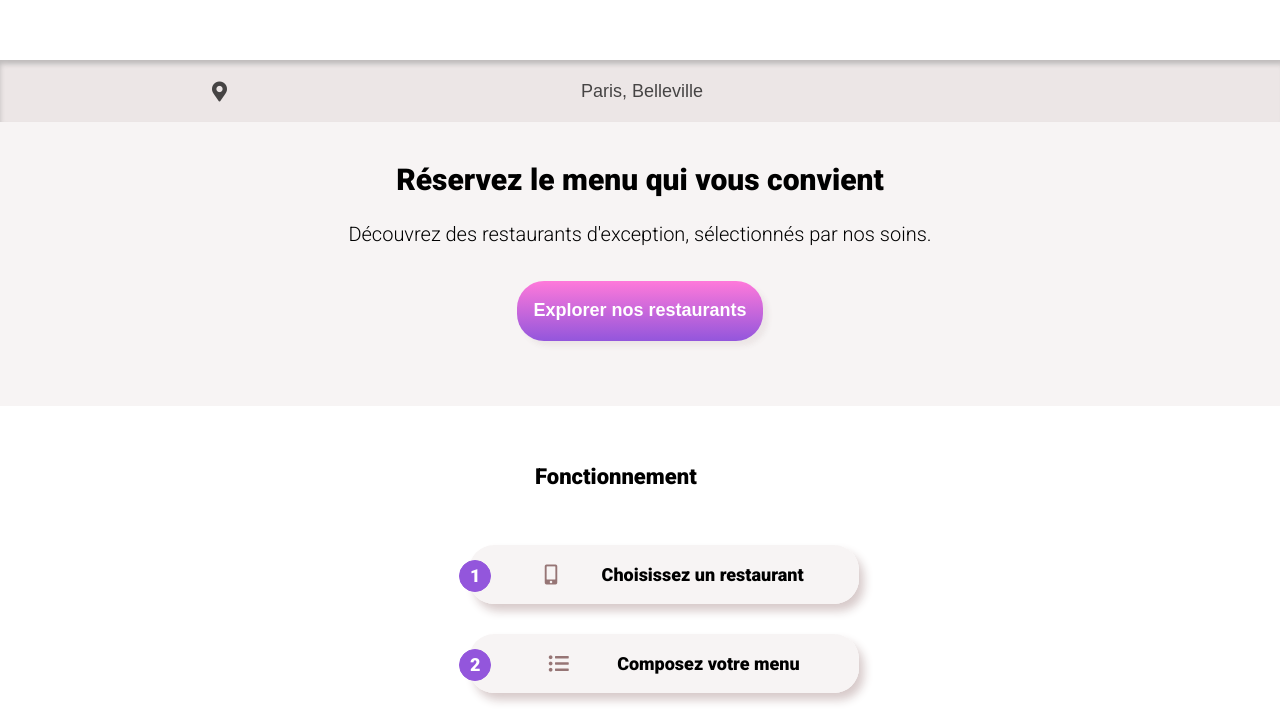
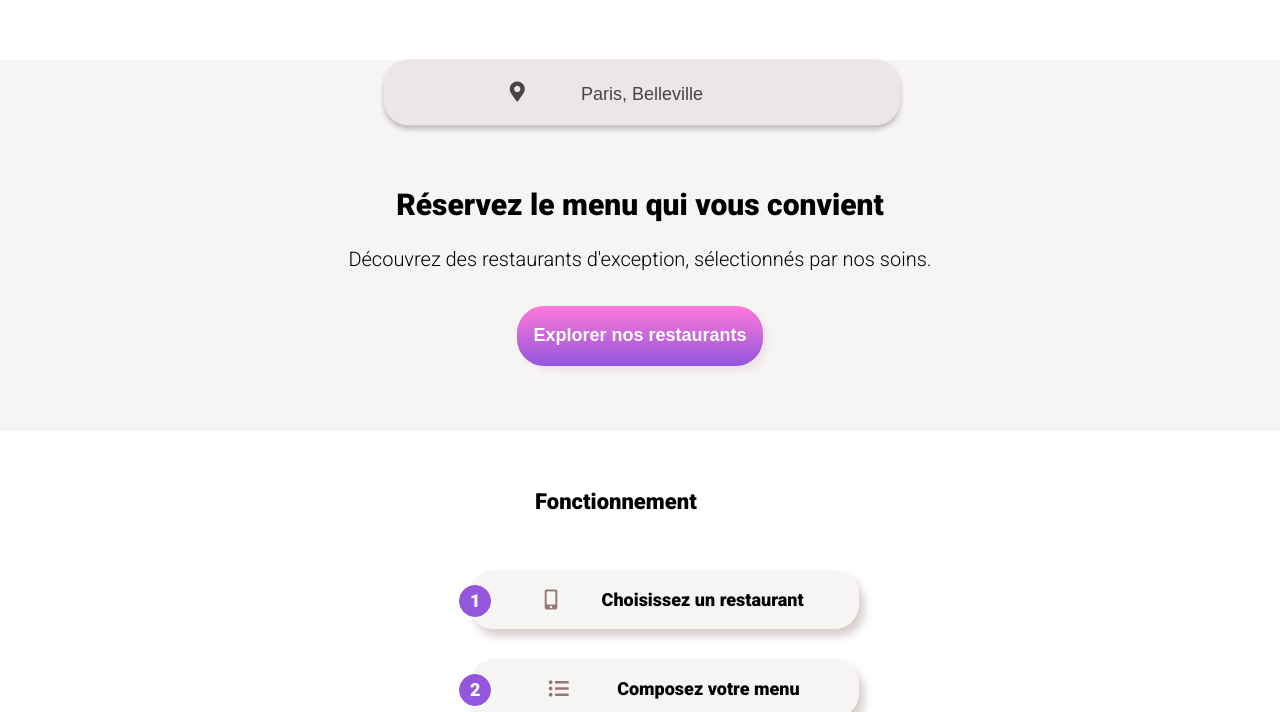
Before and after one commit to cami7919/OLLIVIERcamille_3_19122021, a website: page index.html in a window 1280 px wide. Shown: the part 104-816 px from the top of the page. Drawn offline with Linux system fonts and the light colour scheme; a web font is replaced by a local one.

Commit message:
modif_input_accueil

```diff
--- a/css/style.scss
+++ b/css/style.scss
@@ -124,8 +124,13 @@ font-weight:300}
 
 
 .input_container{
-    position:relative;
-    input {
+    transform: translateY(-25%);
+    i{
+    transform: translate(50%, 200%);
+    font-size:20px;
+    padding-left:20px;
+    opacity:0.7;}
+    input{
     text-align:center;
     width:100%;
     font-size:18px;
@@ -142,16 +147,7 @@ font-weight:300}
     }
 
 
-    .input_container{
-        i{
-        position:absolute;
-        z-index:1;
-        top: 36%;
-        left: 1%;
-        font-size:20px;
-        padding-left:20px;
-        opacity:0.7;}
-      }
+
 
 
 /* CTA */
@@ -615,55 +611,9 @@ article{
         }
  }
 
+/* fin de l'animation check */
 
 
-
-
-
-
-
- /*animation des plats : ma version qui a marché, puis n'a plus marché
-
-.plat_rond{
-    display:flex;
-    justify-content:space-between;}
-
-.rond{
-    width:40px;
-    height:40px;
-    border: 5px solid white;
-    border-radius:50px;
-    transform:translate(0%, 0%);
-    transition:700ms ease-in-out;
-
-     img{
-        position:relative;
-        top:8px;
-        left:4px;
-        transform:rotate(0deg);
-        transition:2s ease;}
-    }
-
-
-article{
-    border-right: 0 solid transparent;
-    transition:700ms ease-in-out;
-    &:active{
-      border-right:100px solid $tendre;
-    }
-    &:active .rond{
-        transform:translate(200%,60%);}
-
-
-    &:active .rond>img{
-        transform:rotate(720deg);}
-
-
-    }
-
-
-
-fin de l'animation des plats*/
 
 
 
@@ -685,10 +635,9 @@ fin de l'animation des plats*/
 @media  screen and (min-width:320px){
 
 .input_container{
+    transform: translateY(-25%);
     i{
-    position:absolute;
-    top: 36%;
-    left: 15%;
+    transform: translate(160%, 200%);
     font-size:20px;
     padding-left:20px;
     opacity:0.7;}
@@ -827,10 +776,14 @@ fin de l'animation des plats*/
 
 
 
-    .input-container{
-        position: relative;
+    .input_container{
+        transform: translateY(-25%);
         width:40%;
         margin:auto;
+        i{
+        transform: translate(-20%, 220%);
+        padding-left: 20%;
+        }
         input {
         font-size:18px;
         border-radius:25px;
@@ -838,15 +791,11 @@ fin de l'animation des plats*/
         border-color:$gris;
         border-top:(4px $gris solid);
         height:60px;
-        }
+        box-shadow: 0px 4px 5px rgba(189, 186, 186, 0.979);}
+
     }
 
-    .input-container > i {
-        position: absolute;
-        top: 35%;
-        left: 0%;
-        padding-left: 20%;
-    }
+
 
     .fonctionnement_etape{
         width:400px;
@@ -1027,5 +976,12 @@ fin de l'animation des plats*/
         opacity:0;}
     }
 
+.input_container{
+    transform: translateY(-25%);
+    i{
+    transform: translate(20%, 220%);
+    }
+}
+
 
 }
```
Also changed, not shown: css/style.css.
